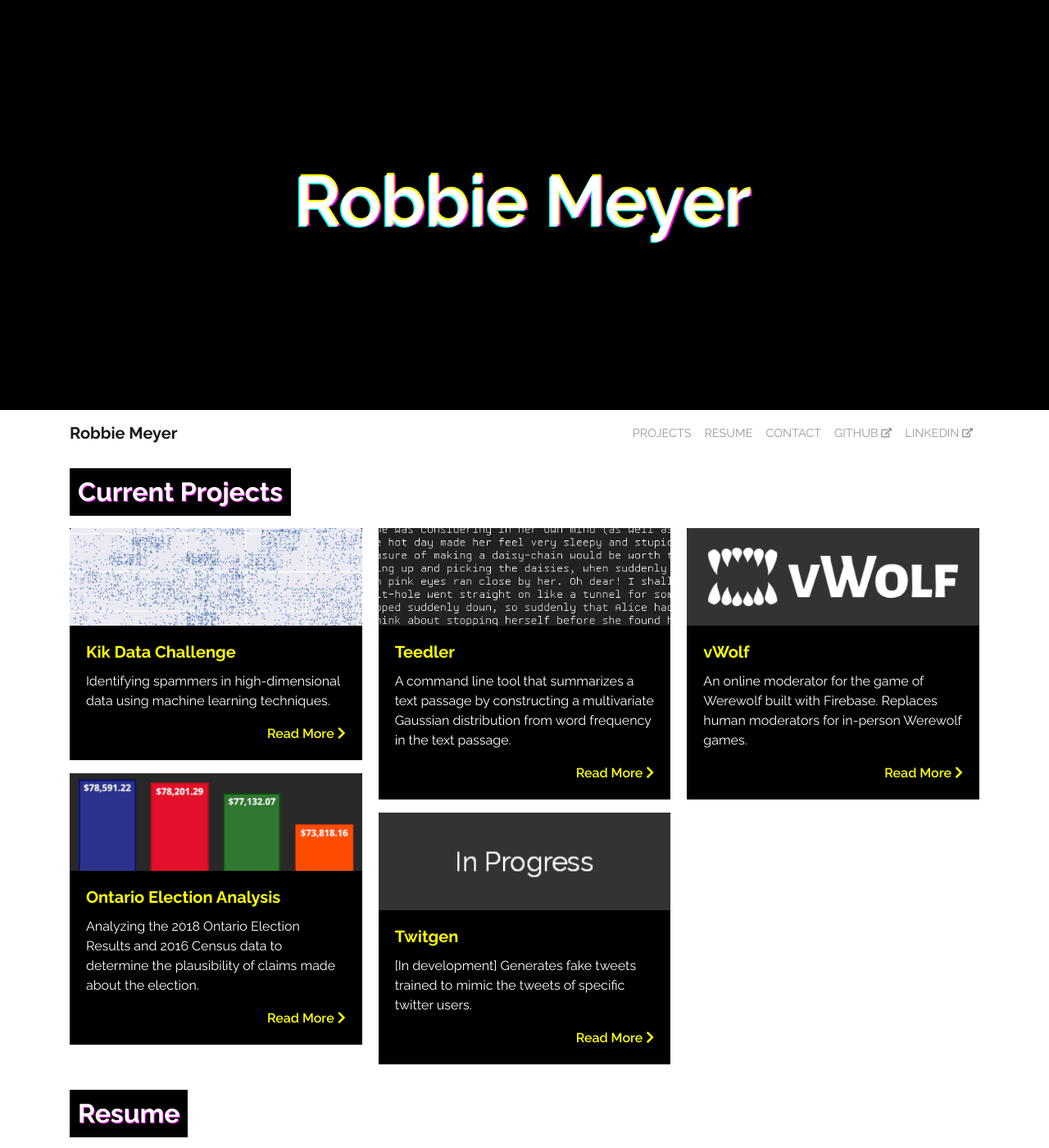
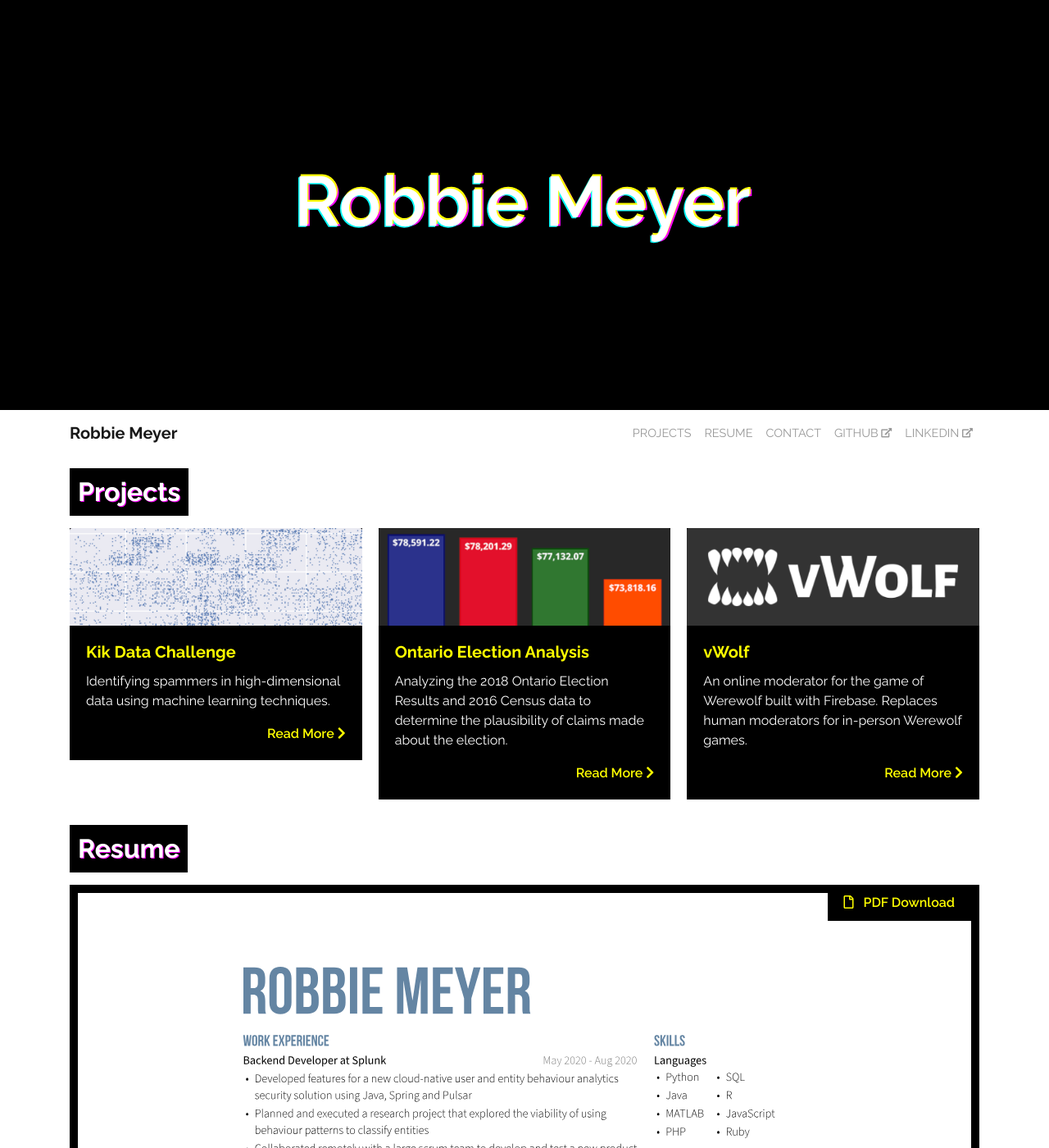
Before and after one commit to robbiemeyer/robbiemeyer.github.io, a Jekyll site: the page built from index.html, in a window 1280 px wide and 1400 px high. Shown: the whole window at 82% size. Built offline with Jekyll 4.4.1, drawn with Linux system fonts in a browser that asks for light colours; nearby versions of some CDN libraries; some of the changed lines change nothing that is shown.

Commit message:
Remove old projects

```diff
--- a/_projects/teedler.md
+++ /dev/null
@@ -1,31 +0,0 @@
----
-thumbnail: /assets/images/projects/teedler/teedler-thumb.png
-description: |
-  A command line tool that summarizes a text passage by constructing
-  a multivariate Gaussian distribution from word frequency in the text passage.
-redirect_from:
-  - /tdlr
----
-
-# Teedler
-
-Teedler is a command line tool to summarize text. It is not intended for
-real-world use as it is only an experiment. Teedler works by reversing an
-anomaly detection algorithm to find the sentences that are most representative
-of the whole passage. Teedler was coded using Ruby. I was working with Ruby on
-Rails for a coop placement at the time, so Ruby was what I was most comfortable
-with at that moment. Ruby was also quick to code in and more than capable of
-handling this type of program with ease.
-
-In Teedeer's algorithm, each word in each sentence is used as a feature. Using
-the word counts of the most common words, the means for each selected word and
-the covariance matrix are calculated. Using this information, a multivariate
-Gaussian distribution is created. Every sentence is then inputted into the
-distribution. Finally, the highest scoring sentences are printed to the user.
-
-The algorithm is fairly hit or miss. For some texts it outputs too much text
-and for others it outputs too little. Sometimes it does produce a good summary
-of the text. While it is not very useful on its own, this approach could be
-useful as part of a larger more complex system.
-
-The source code for teedler can be found on my [github](github.com/robbiemeyer).
--- a/_projects/twitgen.md
+++ /dev/null
@@ -1,22 +0,0 @@
----
-title: Twitgen
-thumbnail: /assets/images/projects/twitgen/twitgen-thumb.png
-description: |
-  [In development] Generates fake tweets trained to mimic the tweets
-  of specific twitter users.
-redirect_from:
-  - /twgn
----
-
-# Twitgen
-
-[In development]
-
-Twitgen is a project to generate tweets to mimic the tweets of a twitter user.
-I decided to create this project to learn more about text generation, ML
-frameworks and deploying ML models. Currently, the project consists of a
-Jupyter notebook that trains a model and gernates text based off tweet data. My
-goal is for the project to consist of a website that allows a user to generate
-tweets from a variety of models.
-
-[Github](https://github.com/robbiemeyer/twitgen)
--- a/index.html
+++ b/index.html
@@ -31,7 +31,7 @@ layout: base
 
     <span class='home-heading'>
       <div id='projects' class='anchor'></div>
-      Current Projects
+      Projects
     </span>
     <div class='card-columns'>
       {% for project in site.projects %}
```
